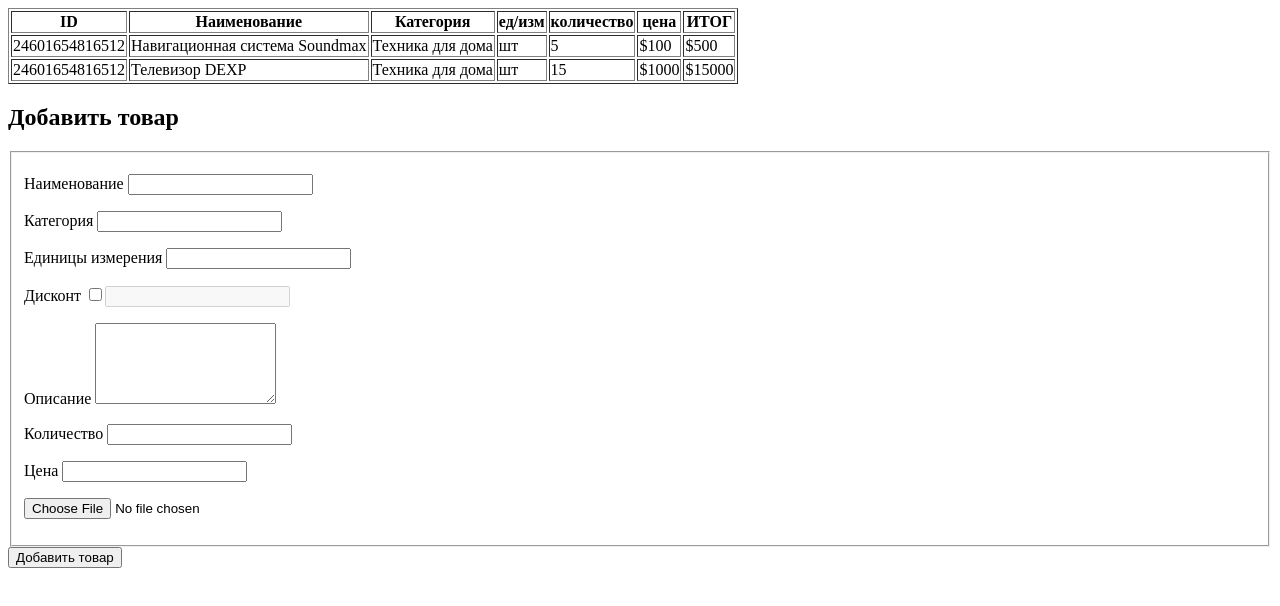
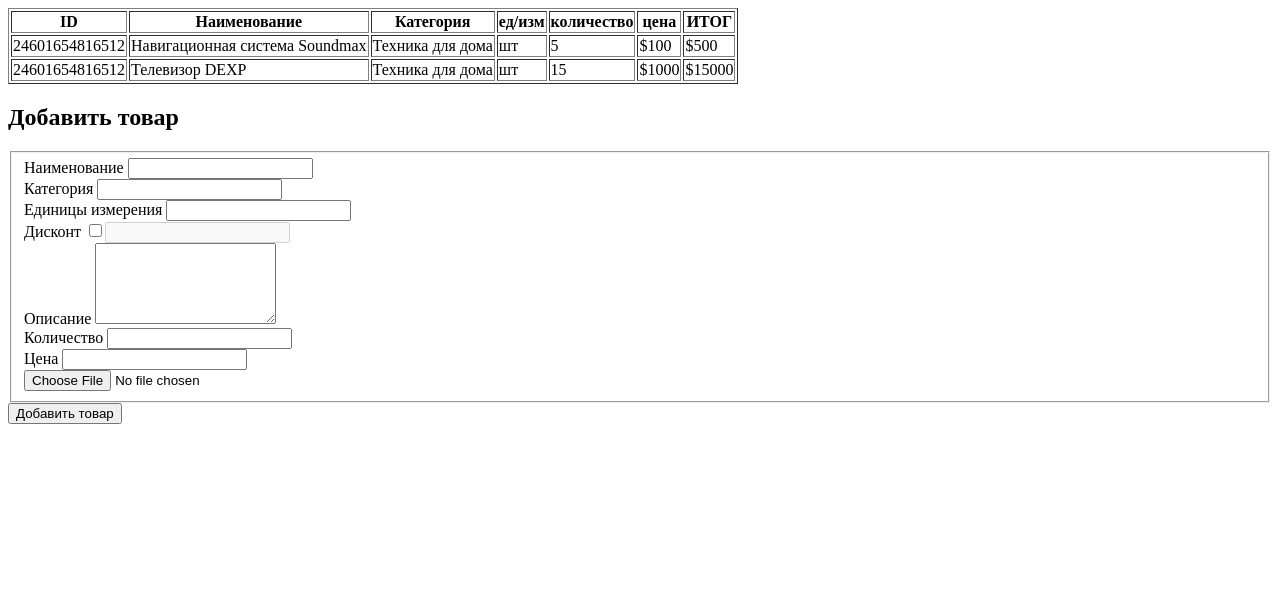
Before and after one commit to christmas369/CRM, a plain HTML site: page index.html in a window 1280 px wide. Drawn offline with Linux system fonts and the light colour scheme.

Commit message:
change structure

```diff
--- a/index.html
+++ b/index.html
@@ -43,14 +43,14 @@
               method="post">
           <h2>Добавить товар</h2>
           <fieldset>
-            <p>
+            <div>
               <label for="name">Наименование</label>
               <input type="text" name="name" id="name" required>
-            </p>
-            <p>
+            </div>
+            <div>
               <label for="category">Категория</label>
               <input type="text" name="category" id="category" list="list_category" required>
-            </p>
+            </div>
             <datalist id="list_category">
               <option>Обувь</option>
               <option>Одежда</option>
@@ -59,30 +59,30 @@
               <option>Бытовая техника</option>
             </datalist>
 
-            <p>
+            <div>
               <label for="units">Единицы измерения</label>
               <input type="text" name="units" id="units" required>
-            </p>
-            <p>
+            </div>
+            <div>
               <label for="size_sale">Дисконт</label>
               <input type="checkbox" required ><input type="number" name="size_sale" id="size_sale" disabled required>
-            </p>
-            <p>
+            </div>
+            <div>
               <label for="description">Описание</label>
               <textarea name="description" rows="5" id="description" required></textarea>
 
-            </p>
-            <p>
+            </div>
+            <div>
               <label for="count">Количество</label>
               <input type="number" name="count" id="count" required>
-            </p>
-            <p>
+            </div>
+            <div>
               <label for="price">Цена</label>
               <input type="number" name="price" id="price" required>
-            </p>
-            <p>
+            </div>
+            <div>
               <input type="file" name="image" accept="image/png,image/jpeg">
-            </p>
+            </div>
 
           </fieldset>
 
```
